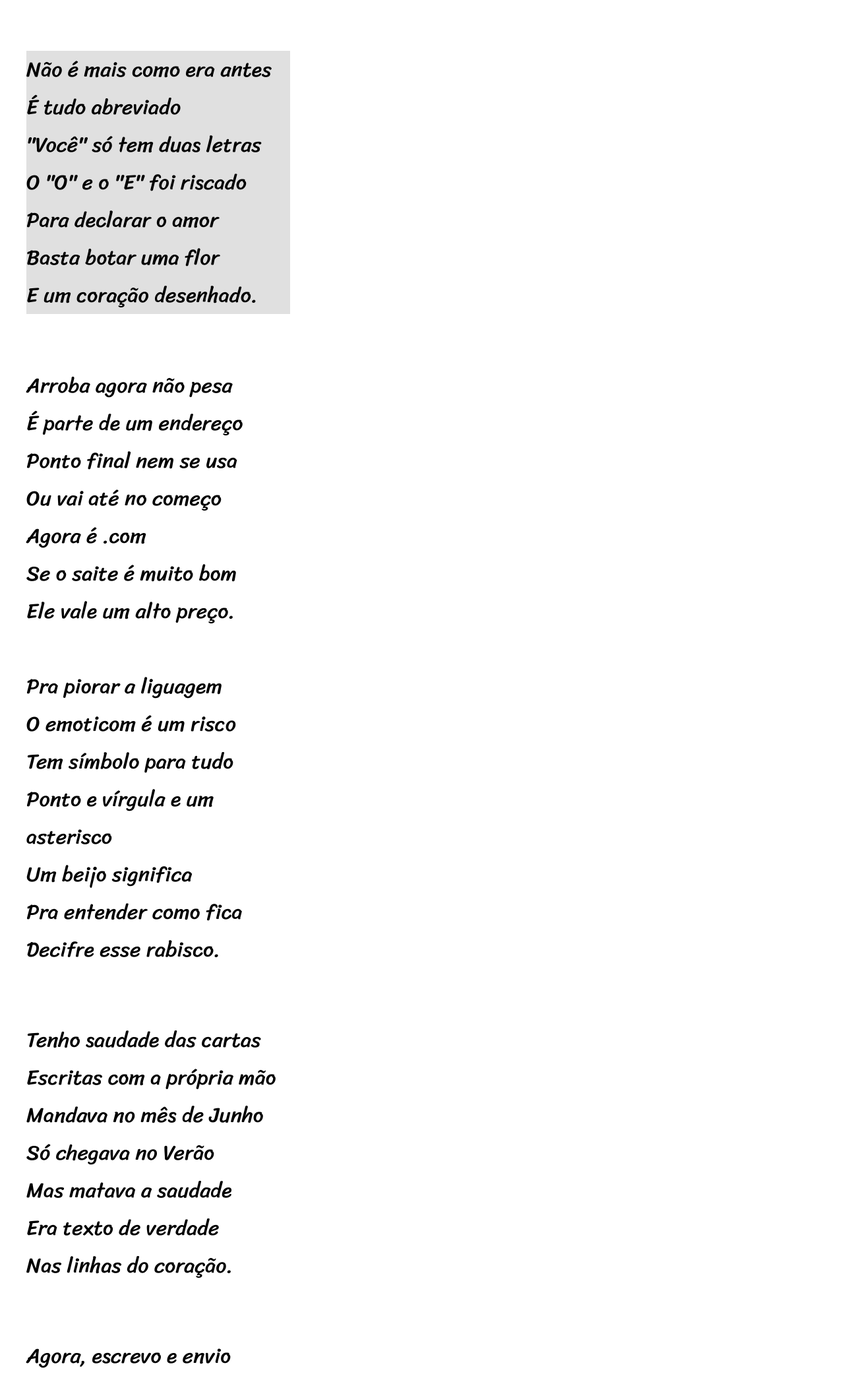
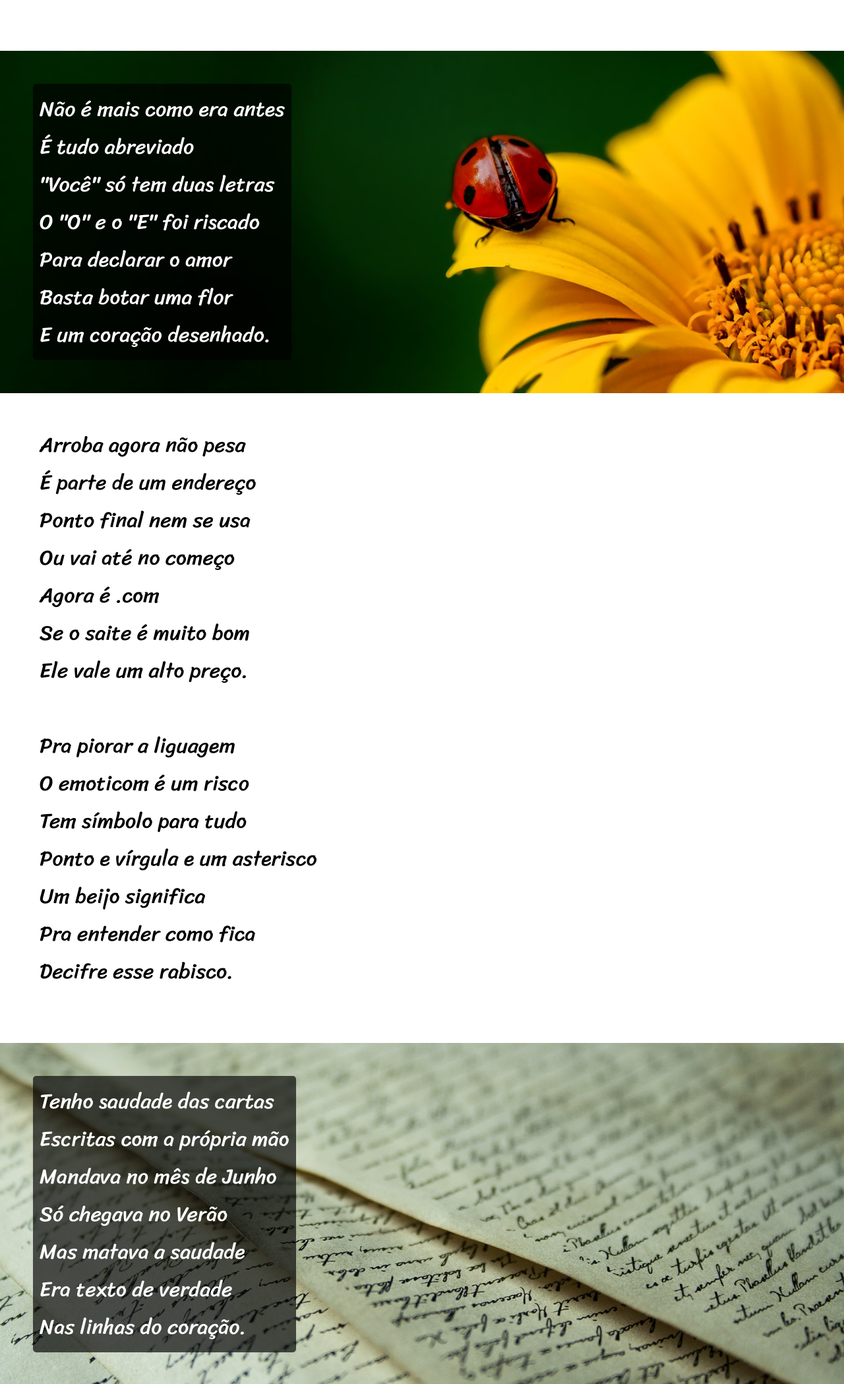
Before and after one commit to CaikLacerda/projeto-cordel, a plain HTML site: page index.html in a window 1280 px wide. Shown: the part 702-2800 px from the top of the page at 66% size. Drawn offline with Linux system fonts and the light colour scheme.

Commit message:
site finalizado

```diff
--- a/estilos/style.css
+++ b/estilos/style.css
@@ -40,17 +40,51 @@ main {
 }
 
 main section {
-    margin: 50px 0px 80px 40px;
-    width: 400px;
+    margin: 50px 0px 80px 60px;
 }
 
 
 .fundojoaninha {
-    background-image: url(../imagens/background001.jpg);
+    background-image: url('../imagens/background001.jpg');
+    background-size: cover;
+    background-position: center center;
+    background-attachment: fixed;
+    margin: 0px;
 }
 
-.fundojoaninha > p {
-    background-color: rgba(0, 0, 0, 0.123);
+.fundojoaninha > div {
+    padding: 50px 0px;
+}
+
+.fundojoaninha > div > p {
+    padding: 10px;
+    display: inline-block;
+    background-color: rgba(0, 0, 0, 0.664);
+    color: white;
+    margin-left: 50px;
+    background-size: 200px;
+    border-radius: 5px;
+}
+
+.fundolivro {
+    background-image: url('../imagens/background002.jpg');
+    background-size: cover;
+    background-position: center center;
+    background-attachment: fixed;
+    margin: 0px;
+}
+
+.fundolivro > div {
+    color: white;
+    padding: 50px 0px;
+}
+
+.fundolivro > div > p {
+    display: inline-block;
+    background-color: rgba(0, 0, 0, 0.664);
+    padding: 10px;
+    margin-left: 50px;
+    border-radius: 5px;
 }
 
 footer {
@@ -60,3 +94,13 @@ footer {
     font-size: .6em;
     font-family: Verdana, Geneva, Tahoma, sans-serif;
 }
+
+footer a {
+    color: white;
+    text-decoration: none;
+}
+
+footer a:hover {
+    color: rgb(255, 255, 188);
+    text-decoration: underline;
+}
--- a/index.html
+++ b/index.html
@@ -27,6 +27,7 @@
         </section>
 
         <section class="fundojoaninha">
+            <div>
                 <p>
                     Não é mais como era antes <br>
                     É tudo abreviado <br>
@@ -36,6 +37,7 @@
                     Basta botar uma flor <br>
                     E um coração desenhado. <br>
                 </p>
+            </div>
         </section>
 
         <section class="semfundo">
@@ -61,6 +63,7 @@
         </section>
 
         <section class="fundolivro">
+            <div>
                 <p>
                     Tenho saudade das cartas <br>
                     Escritas com a própria mão <br>
@@ -70,6 +73,7 @@
                     Era texto de verdade <br>
                     Nas linhas do coração. <br>
                 </p>
+            </div>
         </section>
 
         <section class="semfundo">
```
Also changed, not shown: imagens/background001.jpg (added), imagens/background002.jpg (added). Lines whose indentation alone changed are shown as unchanged.
